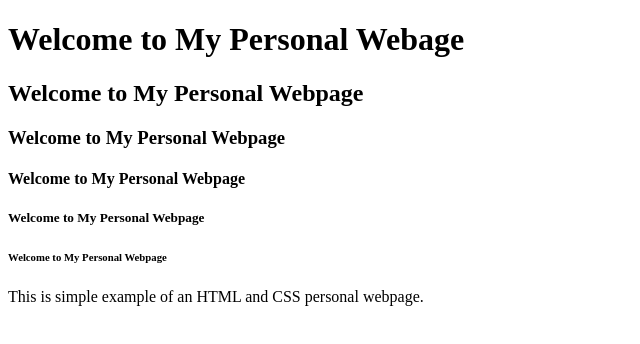
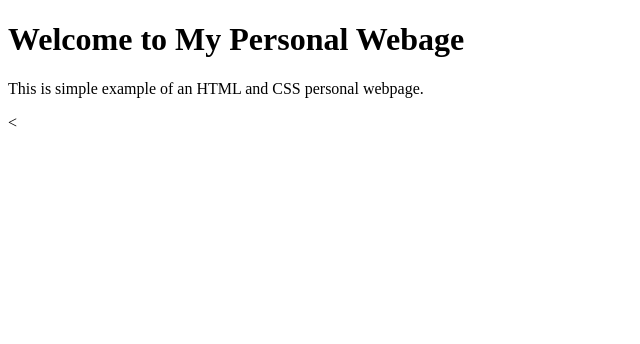
Before and after one commit to desaimansi81111-lab/New, a plain HTML site: page index.html in a window 1280 px wide. Shown: the whole page, without its empty margins (0-640 px from the left). Drawn offline with Linux system fonts and the light colour scheme.

Commit message:
Update index.html

```diff
--- a/index.html
+++ b/index.html
@@ -8,22 +8,8 @@
     <h1>
      Welcome to My Personal Webage
     </h1>
-    <h2>
-      Welcome to My Personal Webpage
-    </h2>
-     <h3>
-      Welcome to My Personal Webpage
-    </h3>
-     <h4>
-      Welcome to My Personal Webpage
-    </h4>
-     <h5>
-      Welcome to My Personal Webpage
-    </h5>
-     <h6>
-      Welcome to My Personal Webpage
-    </h6>
-    <p>This is simple example of an HTML and CSS personal webpage.</p>
+       <p>This is simple example of an HTML and CSS personal webpage.</p>
+    <
   </header>
 </body>
 </html>
```
